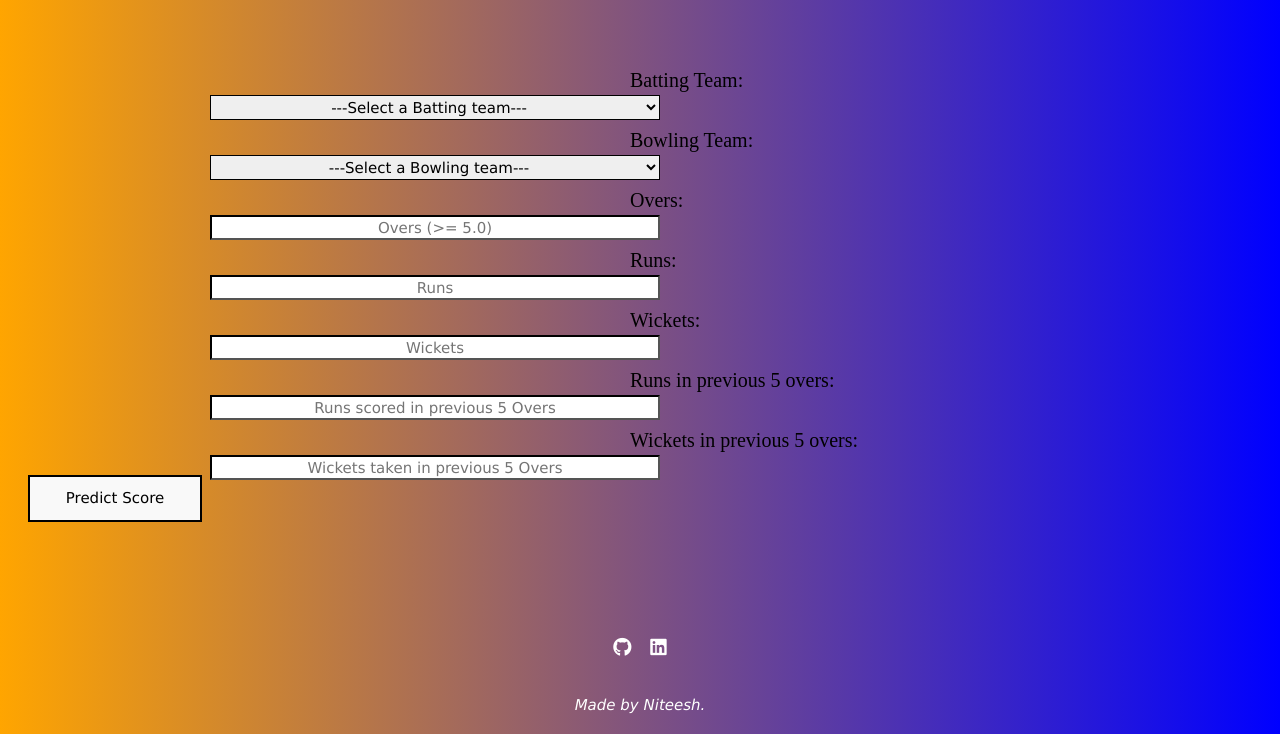
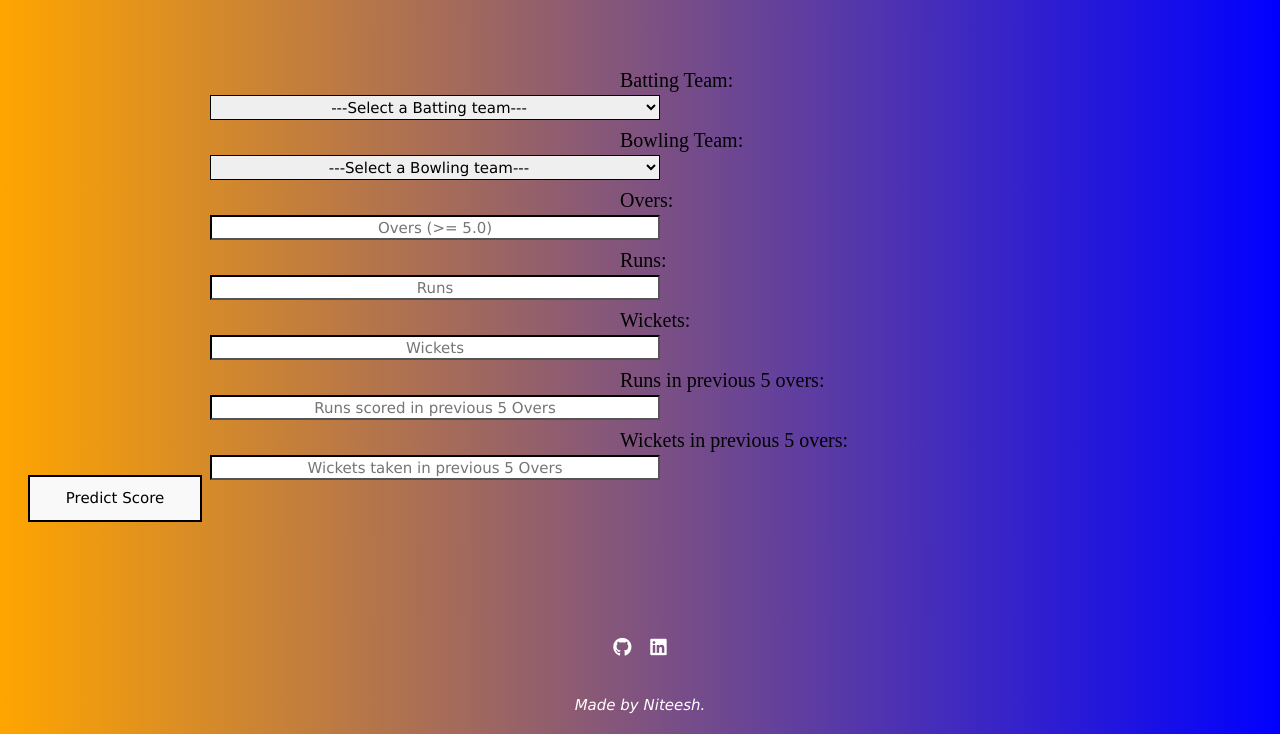
Before and after one commit to Niteesh95/IPL-Score-Prediction-Depolyment, a Flask app: page / in a window 1280 px wide. Shown: the part 66-800 px from the top of the page. Run offline with Flask 2, Linux system fonts and the light colour scheme; parts of the project's set-up code (start-up, migrations or seed data) failed here and were passed over; some libraries are stand-ins or nearby versions.

Commit message:
initial commit

```diff
--- a/static/styles.css
+++ b/static/styles.css
@@ -34,7 +34,7 @@ body {
 .label{
   text-align: center;
   float: left;
-  margin-left: 610px;
+  margin-left: 600px;
   font-family:  serif;
   font-size: 20px;
 
@@ -74,5 +74,5 @@ body {
 
 .output {
   text-align: center;
-  font-size: 50px;
+  font-size: 30px;
 }
```
